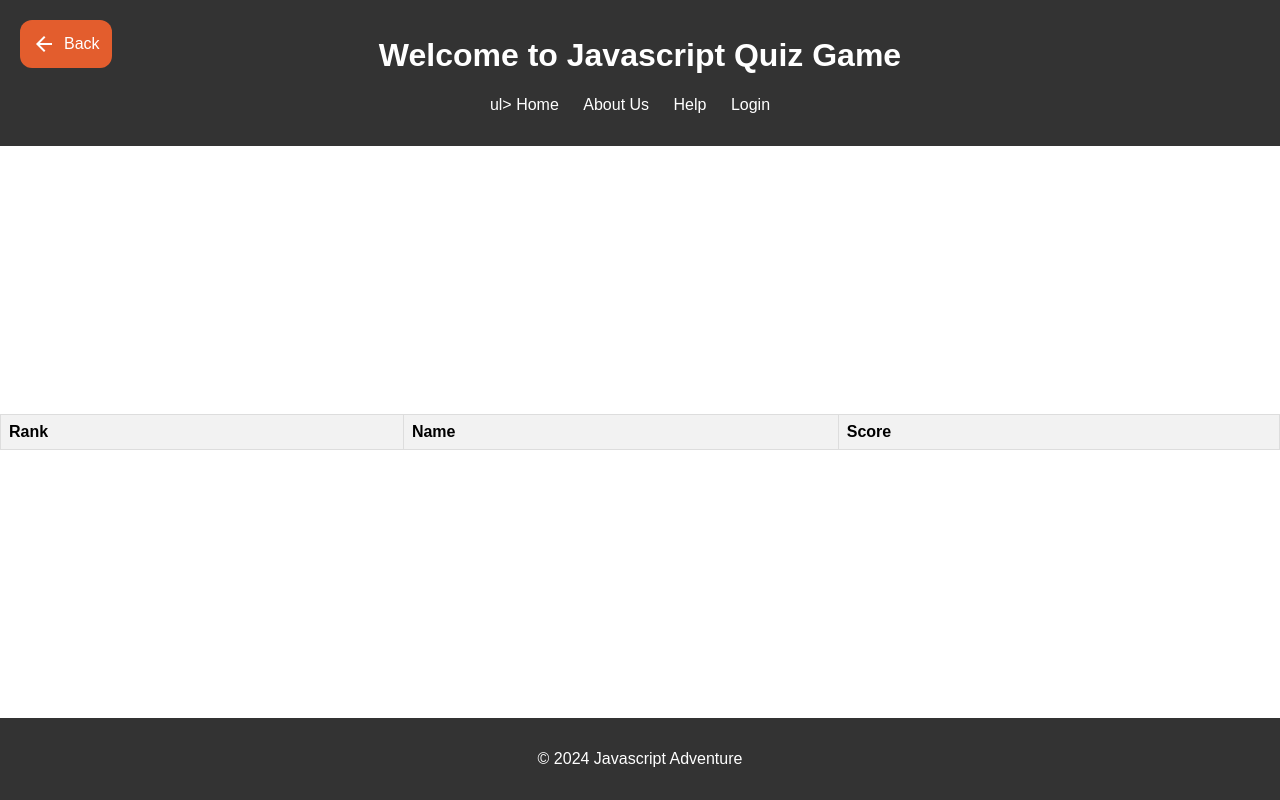
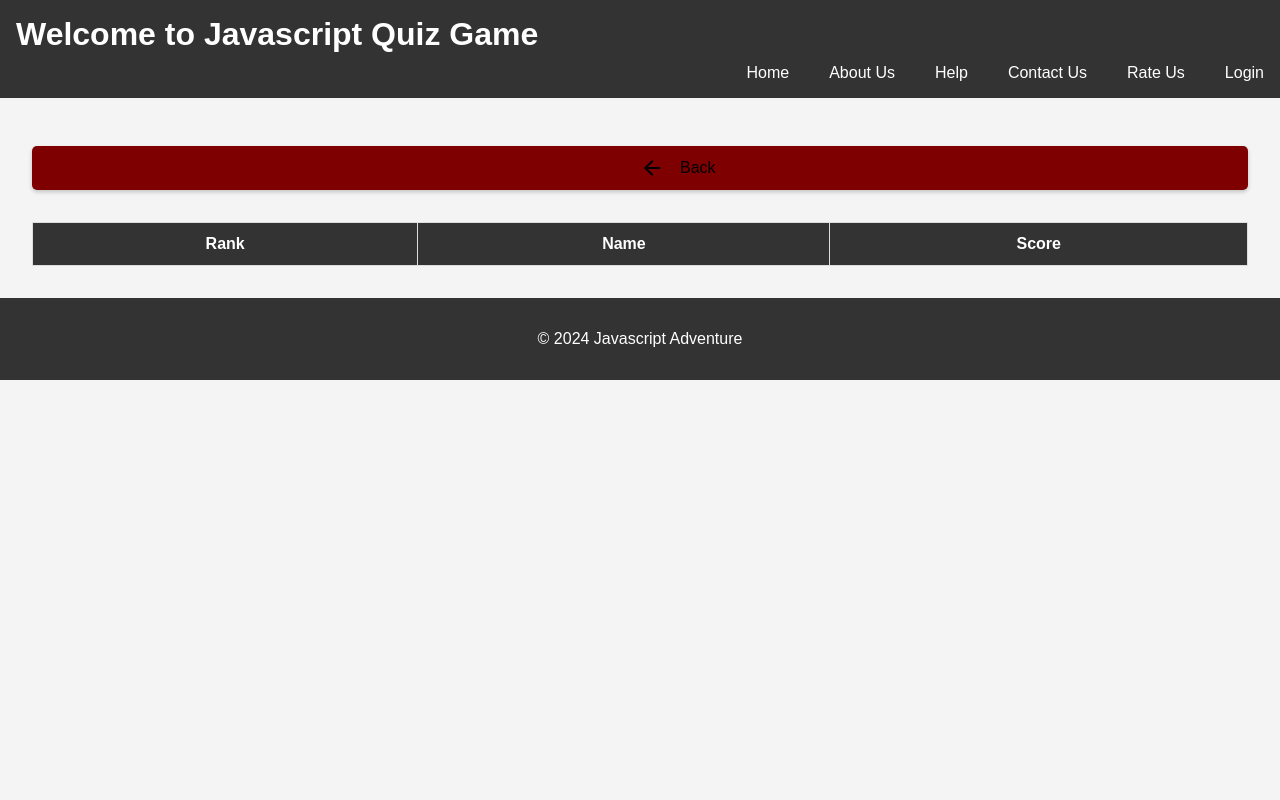
Before and after one commit to ttkcys/ceng311-assignment1, a plain HTML site: page scores/scores.html in a window 1280 px wide. Drawn offline with Linux system fonts and the light colour scheme.

Commit message:
header updated, folder created,

```diff
--- a/contact_style.css
+++ b/contact/contact_style.css
@@ -1,9 +1,60 @@
 body {
     font-family: Arial, sans-serif;
     background: #f4f4f4;
-    padding: 20px;
+    margin: 0;
+    padding: 0;
     display: flex;
     justify-content: center;
+    align-items: flex-start;
+    flex-direction: column;
+}
+
+header {
+    width: 100%;
+    background-color: #333;
+    color: white;
+    position: fixed;
+    top: 0;
+    left: 0;
+    padding: 10px 20px;
+    z-index: 1000;
+    display: flex;
+    justify-content: space-between;
+    align-items: center;
+    box-shadow: 0 2px 10px rgba(0, 0, 0, 0.1);
+}
+
+header h1 {
+    margin: 0;
+    font-size: 24px;
+}
+
+header nav {
+    margin: 0;
+}
+
+
+
+header nav ul {
+    list-style: none;
+    padding: 0;
+    display: flex;
+    margin-top: 3em;
+}
+
+header nav ul li {
+    margin: 0 10px;
+}
+
+header nav ul li a {
+    color: white;
+    text-decoration: none;
+    font-weight: bold;
+    margin-right: 1cm;
+}
+
+header nav ul li a:hover {
+    text-decoration: underline;
 }
 
 .contact-form {
@@ -11,6 +62,8 @@ body {
     padding: 20px;
     box-shadow: 0 0 10px rgba(0, 0, 0, 0.1);
     width: 300px;
+    margin-top: 96px;
+    margin-left: 40%;
 }
 
 input[type="text"],
@@ -46,17 +99,14 @@ button:hover {
     height: 100%;
     overflow: auto;
     background-color: rgba(0, 0, 0, 0.4);
-
 }
 
 .modal-content {
     background-color: #fefefe;
     margin: 15% auto;
-
     padding: 20px;
     border: 1px solid #888;
     width: 50%;
-
 }
 
 .close {
--- a/login/login_register.css
+++ b/login/login_register.css
@@ -15,7 +15,43 @@ body {
     justify-content: center;
     flex-direction: column;
     height: 100vh;
+    margin: 0;
 }
+
+header {
+    display: flex;
+    justify-content: space-between;
+    align-items: flex-start;
+    background-color: #333;
+    color: white;
+    padding: 1em;
+    width: 100%;
+}
+
+header h1 {
+    margin: 0;
+}
+
+nav {
+    margin-top: 20px;
+}
+
+nav ul {
+    list-style-type: none;
+    padding: 0;
+    margin: 0;
+    display: flex;
+}
+
+nav ul li {
+    margin-right: 10px;
+}
+
+nav ul li a {
+    color: white;
+    text-decoration: none;
+}
+
 .container select {
     background-color: #eee;
     border: none;
@@ -30,7 +66,7 @@ body {
 .container {
     background-color: #fff;
     border-radius: 30px;
-    box-shadow: 0 5px 15px rgba(0, 0, 0, 035);
+    box-shadow: 0 5px 15px rgba(0, 0, 0, 0.35);
     position: relative;
     overflow: hidden;
     width: 768px;
@@ -47,7 +83,6 @@ body {
 
 .container span {
     font-size: 12px;
-
 }
 
 .container a {
@@ -129,7 +164,6 @@ body {
 }
 
 @keyframes move {
-
     0%,
     49.99% {
         z-index: 1;
@@ -176,7 +210,7 @@ body {
     border-radius: 0 150px 100px 0;
 }
 
-.toggle{
+.toggle {
     background-color: #512da8;
     height: 100%;
     background: linear-gradient(to right, #5c6bc0, #512da8);
@@ -208,20 +242,19 @@ body {
     transition: all 0.6s ease-in-out;
 }
 
-
-.toggle-left{
+.toggle-left {
     transform: translateX(-200%);
 }
 
-.container.active .toggle-left{
+.container.active .toggle-left {
     transform: translateX(0);
 }
 
-.toggle-right{
+.toggle-right {
     right: 0;
     transform: translateX(0);
 }
 
-.container.active .toggle-right{
+.container.active .toggle-right {
     transform: translateX(200%);
 }
--- a/rate_us.css
+++ b/rate/rate_us.css
@@ -1,12 +1,63 @@
 body {
     font-family: Arial, sans-serif;
     background: #f4f4f4;
+    margin: 0;
+    padding: 0;
     display: flex;
     justify-content: center;
+    align-items: flex-start;
+    flex-direction: column;
+}
+
+header {
+    width: 100%;
+    background-color: #333;
+    color: white;
+    position: fixed;
+    top: 0;
+    left: 0;
+    padding: 10px 20px;
+    z-index: 1000;
+    display: flex;
+    justify-content: space-between;
     align-items: center;
-    height: 100vh;
+    box-shadow: 0 2px 10px rgba(0, 0, 0, 0.1);
+}
+
+header h1 {
+    margin: 0;
+    font-size: 24px;
+}
+
+header nav {
     margin: 0;
 }
+
+
+
+header nav ul {
+    list-style: none;
+    padding: 0;
+    display: flex;
+    margin-top: 3em;
+}
+
+header nav ul li {
+    margin: 0 10px;
+}
+
+header nav ul li a {
+    color: white;
+    text-decoration: none;
+    font-weight: bold;
+    margin-right: 1cm;
+}
+
+header nav ul li a:hover {
+    text-decoration: underline;
+}
+
+
 
 .rating-form {
     background: white;
@@ -14,6 +65,8 @@ body {
     border-radius: 8px;
     box-shadow: 0 2px 10px rgba(0, 0, 0, 0.1);
     text-align: center;
+    margin-top: 350px;
+    margin-left: 550px;
 }
 
 #rating-area {
--- /dev/null
+++ b/scores/scores.css
@@ -0,0 +1,105 @@
+body {
+    font-family: Arial, sans-serif;
+    margin: 0;
+    padding: 0;
+    height: 100%;
+    display: flex;
+    flex-direction: column;
+    background: #f4f4f4;
+  }
+
+
+  header {
+    display: flex;
+    justify-content: space-between;
+    align-items: flex-start;
+    background-color: #333;
+    color: white;
+    padding: 1em;
+  }
+
+
+
+header h1 {
+    margin: 0;
+
+  }
+
+  nav {
+    margin-top: 3em;
+  }
+
+  nav ul {
+    list-style-type: none;
+    padding: 0;
+    margin: 0;
+    display: flex;
+  }
+
+  nav ul li {
+    margin-left: 40px;
+  }
+
+  nav ul li a {
+    color: white;
+    text-decoration: none;
+  }
+
+  nav ul li a:hover {
+    background-color: #005A9E;
+  }
+
+
+  main {
+    flex: 1;
+    padding: 2em;
+  }
+
+  table {
+    width: 100%;
+    border-collapse: collapse;
+    margin-top: 2em;
+  }
+
+  th, td {
+    border: 1px solid #ddd;
+    padding: 12px;
+  }
+
+  th {
+     background-color: #333;
+    color: white;
+  }
+
+  tr:nth-child(even) {
+    background-color: #f2f2f2;
+  }
+
+
+  .back-button {
+    position: relative;
+    margin-top: 1em;
+    margin-bottom: 1em;
+    background: #7f0000;
+    padding: 10px 10px;
+    border-radius: 5px;
+    box-shadow: 0 2px 4px rgba(0,0,0,0.2);
+  }
+
+  .back-button i.material-icons {
+    font-size: 24px;
+    margin-left: 50%;
+  }
+
+  .back-button span {
+    margin-left: 8px;
+    font-size: 16px;
+  }
+
+
+  footer {
+    background-color: #333;
+    color: #fff;
+    padding: 1rem;
+    text-align: center;
+  }
--- a/scores/scores.html
+++ b/scores/scores.html
@@ -2,7 +2,7 @@
 <html>
   <head>
     <title>Javascript Adventure - Scores Page</title>
-    <link rel="stylesheet" type="text/css" href="../styles.css" />
+    <link rel="stylesheet" type="text/css" href="scores.css" />
     <link
       href="https://fonts.googleapis.com/icon?family=Material+Icons"
       rel="stylesheet"
@@ -13,16 +13,30 @@
       <h1>Welcome to Javascript Quiz Game</h1>
       <nav>
         <ul>
-          ul>
-            <li><a href="../index.html">Home</a></li>
+          <li><a href="../index.html">Home</a></li>
             <li><a href="../about/about.html">About Us</a></li>
             <li><a href="../help/help.html">Help</a></li>
+            <li><a href="../contact/contact.html">Contact Us</a></li>
+            <li><a href="../rate/rate_us.html">Rate Us</a></li>
             <li><a href="../login/login_register.html">Login</a></li>
-          </ul>
         </ul>
       </nav>
     </header>
     <main>
+      <div class="back-button">
+        <a
+          href="../index.html"
+          style="
+            display: flex;
+            align-items: center;
+            text-decoration: none;
+            color: inherit;
+          "
+        >
+          <i class="material-icons">arrow_back</i>
+          <span style="font-size: 16px; margin-left: 1em">Back</span>
+        </a>
+      </div>
       <table id="score-table">
         <thead>
           <tr>
@@ -36,24 +50,12 @@
         </tbody>
       </table>
 
-      <div class="back-button">
-        <a
-          href="../index.html"
-          style="
-            display: flex;
-            align-items: center;
-            text-decoration: none;
-            color: inherit;
-          "
-        >
-          <i class="material-icons">arrow_back</i>
-          <span style="font-size: 16px; margin-left: 8px">Back</span>
-        </a>
-      </div>
+
     </main>
+    <script src="scores.js"></script>
     <footer>
       <p>&copy; 2024 Javascript Adventure</p>
     </footer>
-    <script src="scores.js"></script>
+
   </body>
 </html>
--- a/styles.css
+++ b/styles.css
@@ -1,32 +1,39 @@
 body {
   font-family: Arial, sans-serif;
-    margin-top: 20px;
-    margin-left: 0;
-    padding-top: 20px;
-    padding-bottom: 50px;
+  margin: 0;
+  padding: 0;
+  height: 100%;
+  display: flex;
+  flex-direction: column;
 }
 
 header {
+  display: flex;
+  justify-content: space-between;
+  align-items: flex-start;
   background-color: #333;
   color: white;
-    text-align: center;
-    padding: 1em ;
+  padding: 1em;
 }
 
-footer {
-        background-color: #333;
-        color: #fff;
-        padding: 1rem;
-        text-align: center;
+header h1 {
+  margin: 0;
+
 }
+
+nav {
+  margin-top: 3em;
+}
+
 nav ul {
   list-style-type: none;
   padding: 0;
+  margin: 0;
+  display: flex;
 }
 
 nav ul li {
-    display: inline;
-    margin-right: 20px;
+  margin-left: 40px;
 }
 
 nav ul li a {
@@ -42,19 +49,13 @@ nav ul li a {
   text-decoration: none;
   border-radius: 5px;
 }
+
 .content-container {
   display: flex;
   flex-direction: column;
   align-items: center;
   justify-content: center;
   height: calc(100vh - 150px);
-}
-html, body {
-    height: 100%;
-    margin: 0;
-    padding: 0;
-    display: flex;
-    flex-direction: column;
 }
 
 main {
@@ -65,6 +66,12 @@ main {
   justify-content: center;
 }
 
+footer {
+  background-color: #333;
+  color: #fff;
+  padding: 1rem;
+  text-align: center;
+}
 
 table {
   width: 100%;
@@ -81,7 +88,9 @@ table {
   background-color: #f2f2f2;
 }
 
-  tr:nth-child(even){background-color: #f9f9f9;}
+tr:nth-child(even) {
+  background-color: #f9f9f9;
+}
 
 .back-button {
   display: flex;
@@ -96,6 +105,7 @@ table {
   border-radius: 12px;
   cursor: pointer;
 }
+
 .game-container {
   width: 100%;
   max-width: 600px;
@@ -103,7 +113,8 @@ table {
   padding: 20px;
   box-sizing: border-box;
 }
-.answer-feedback-area{
+
+.answer-feedback-area {
   display: flex;
   flex-direction: column;
   align-items: center;
@@ -113,10 +124,10 @@ table {
 section {
   text-align: center;
 }
+
 #hint-button {
   margin-left: 10px;
   cursor: pointer;
-
 }
 
 #team .team-member {
```
Also changed, not shown: about/about.html (+2 -0 lines), contact/contact.html (renamed from contact.html, +14 -4 lines), game/game.html (+2 -0 lines), help/help.html (+2 -0 lines), index.html (+2 -0 lines), login/login_register.html (+13 -0 lines), rate/rate_us.html (renamed from rate_us.html, +14 -1 lines), contact/contact_script.js (renamed from contact_script.js), rate/rate_us.js (renamed from rate_us.js). Lines whose indentation alone changed are shown as unchanged.
